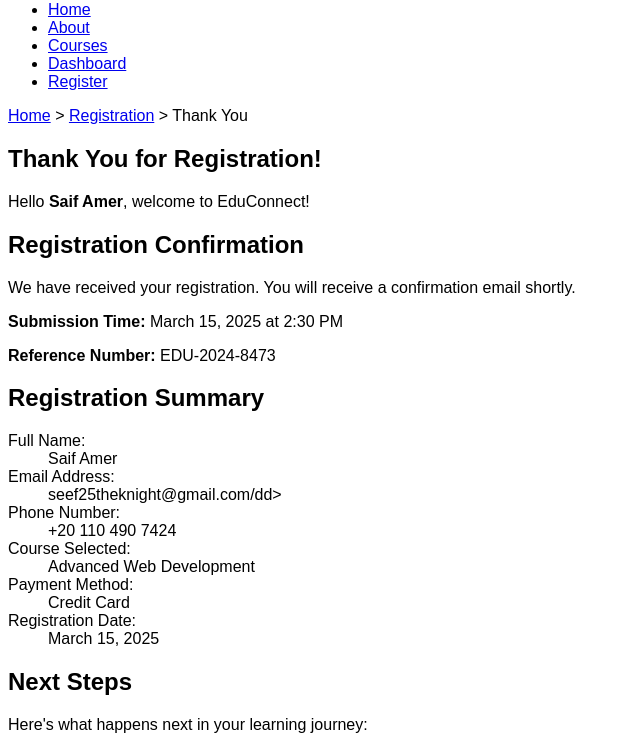
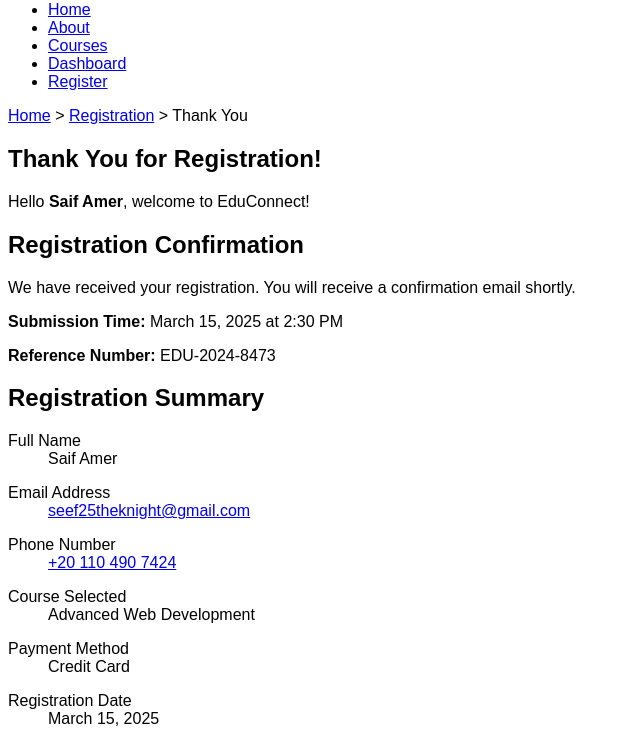
Before and after one commit to sherif6931/wpassignment, a plain HTML site: page Part2_Website_Project/pages/thank.html in a window 1280 px wide. Shown: the part 79-814 px from the top of the page, without its empty margins (0-640 px from the left). Drawn offline with Linux system fonts and the light colour scheme.

Commit message:
fixed dl dd in thank

```diff
--- a/Part2_Website_Project/pages/thank.html
+++ b/Part2_Website_Project/pages/thank.html
@@ -41,23 +41,57 @@
         <section>
             <h2>Registration Summary</h2>
             <dl>
-                <dt>Full Name:</dt>
-                <dd>Saif Amer</dd>
+                <dt>
+                    Full Name
+                </dt>
+                <dd>
+                    Saif Amer
+                </dd>
+            </dl>
 
-                <dt>Email Address:</dt>
-                <dd>seef25theknight@gmail.com/dd>
+            <dl>
+                <dt>
+                    Email Address
+                </dt>
+                <dd>
+                    <a href="mailto:seef25theknight@gmail.com">seef25theknight@gmail.com</a>
+                </dd>
+            </dl>
 
-                <dt>Phone Number:</dt>
-                <dd>+20 110 490 7424</dd>
+            <dl>
+                <dt>
+                    Phone Number
+                </dt>
+                <dd>
+                    <a href="tel:+201104907424">+20 110 490 7424</a>
+                </dd>
+            </dl>
 
-                <dt>Course Selected:</dt>
-                <dd>Advanced Web Development</dd>
+            <dl>
+                <dt>
+                    Course Selected
+                </dt>
+                <dd>
+                    Advanced Web Development
+                </dd>
+            </dl>
 
-                <dt>Payment Method:</dt>
-                <dd>Credit Card</dd>
+            <dl>
+                <dt>
+                    Payment Method
+                </dt>
+                <dd>
+                    Credit Card
+                </dd>
+            </dl>
 
-                <dt>Registration Date:</dt>
-                <dd>March 15, 2025</dd>
+            <dl>
+                <dt>
+                    Registration Date
+                </dt>
+                <dd>
+                    <time datetime="2025-03-15">March 15, 2025</time>
+                </dd>
             </dl>
         </section>
 
```
